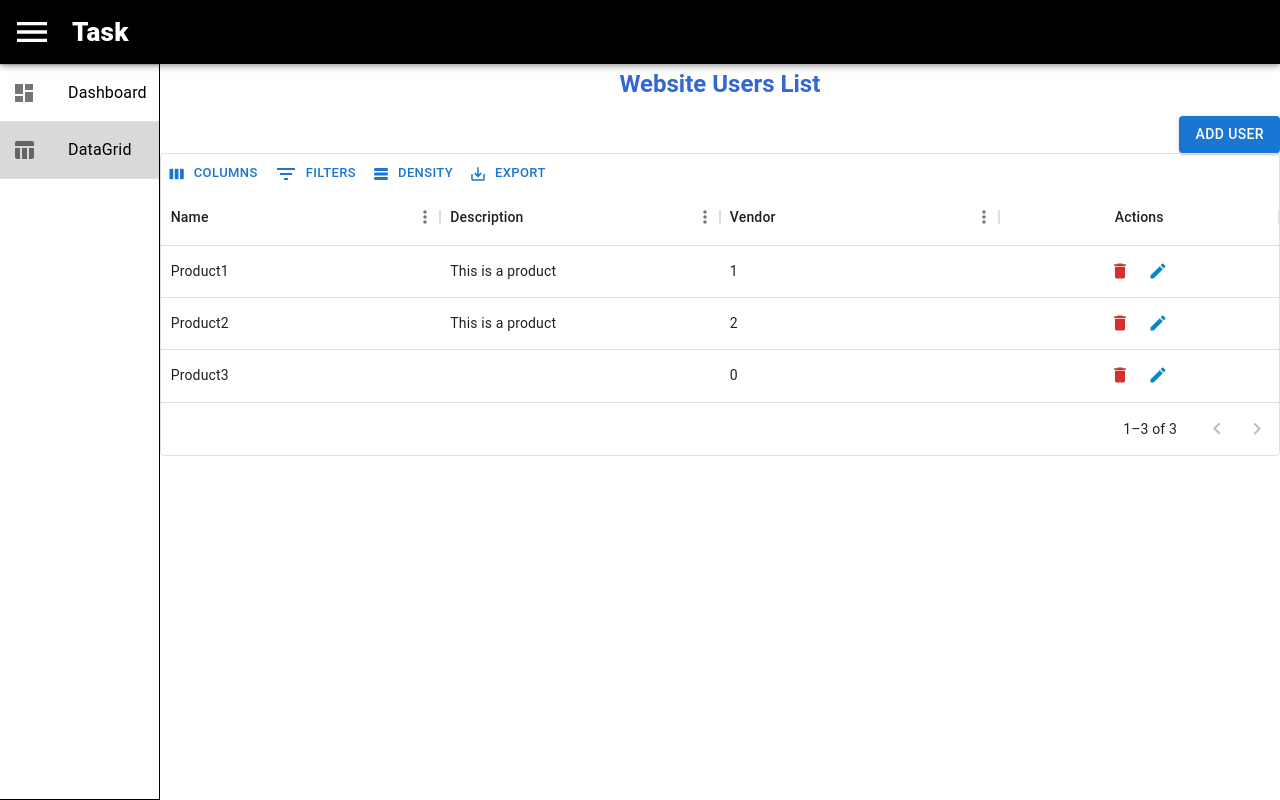
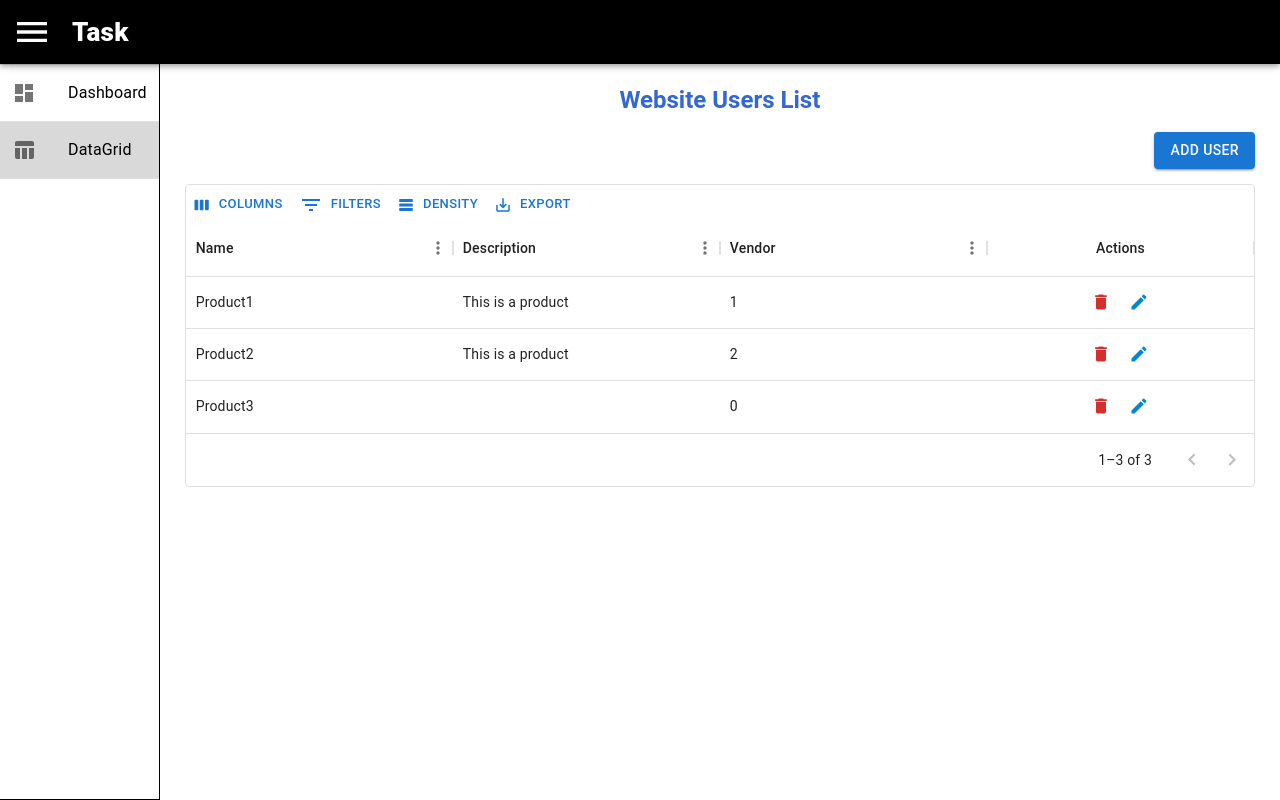
Before and after one commit to gor-mitanshu/Form-Array---DataGrid, a React (Create React App) app: page /datagrid in a window 1280 px wide. Built offline with nearby package versions, Linux system fonts and the light colour scheme; data requests are answered from the project's data file.

Commit message:
Designing part done

```diff
--- a/src/components/pages/Main.jsx
+++ b/src/components/pages/Main.jsx
@@ -1,6 +1,7 @@
 import React, { useState } from "react";
 import UserModal from "./datagridComponents/FormModal";
 import DataGridComponent from "./datagridComponents/DataGrid";
+import { Grid } from "@mui/material";
 
 const MainDataGrid = () => {
   const [isModalOpen, setIsModalOpen] = useState(false);
@@ -9,10 +10,10 @@ const MainDataGrid = () => {
   const closeModal = () => setIsModalOpen(false);
 
   return (
-    <div>
+    <Grid padding={"0 25px 25px 25px"}>
       <DataGridComponent openModal={openModal} />
       <UserModal isOpen={isModalOpen} onClose={closeModal} />
-    </div>
+    </Grid>
   );
 };
 
--- a/src/components/pages/datagridComponents/DataGrid.jsx
+++ b/src/components/pages/datagridComponents/DataGrid.jsx
@@ -70,12 +70,18 @@ const DataGridComponent = ({ openModal }) => {
         fontWeight={700}
         color={"Highlight"}
         variant="h5"
-        mb={2}
+        my={2}
       >
         Website Users List
       </Typography>
       <div>
-        <div style={{ display: "flex", justifyContent: "flex-end" }}>
+        <div
+          style={{
+            display: "flex",
+            justifyContent: "flex-end",
+            marginBottom: "15px",
+          }}
+        >
           <Button variant="contained" onClick={openModal}>
             Add User
           </Button>
--- a/src/components/pages/datagridComponents/FormModal.jsx
+++ b/src/components/pages/datagridComponents/FormModal.jsx
@@ -87,6 +87,12 @@ const UserModal = ({ isOpen, onClose }) => {
         <Typography variant="h5" textAlign={"center"} mb={2}>
           Form
         </Typography>
+        <div
+          style={{
+            maxHeight: "550px",
+            overflowY: "auto",
+          }}
+        >
           <Formik
             initialValues={initialValues}
             validationSchema={validationSchema}
@@ -206,7 +212,9 @@ const UserModal = ({ isOpen, onClose }) => {
                                                 as={Select}
                                                 name={`vendors[${index}].variants[${vIndex}].varient`}
                                               >
-                                              <MenuItem value={"L"}>L</MenuItem>
+                                                <MenuItem value={"L"}>
+                                                  L
+                                                </MenuItem>
                                                 <MenuItem value={"XL"}>
                                                   XL
                                                 </MenuItem>
@@ -216,7 +224,8 @@ const UserModal = ({ isOpen, onClose }) => {
                                               </Field>
                                               {touched.vendors &&
                                                 touched.vendors[index] &&
-                                              touched.vendors[index].variants &&
+                                                touched.vendors[index]
+                                                  .variants &&
                                                 touched.vendors[index].variants[
                                                   vIndex
                                                 ] &&
@@ -225,7 +234,8 @@ const UserModal = ({ isOpen, onClose }) => {
                                                 ].varient &&
                                                 errors.vendors &&
                                                 errors.vendors[index] &&
-                                              errors.vendors[index].variants &&
+                                                errors.vendors[index]
+                                                  .variants &&
                                                 errors.vendors[index].variants[
                                                   vIndex
                                                 ] &&
@@ -238,7 +248,8 @@ const UserModal = ({ isOpen, onClose }) => {
                                                   >
                                                     {
                                                       errors.vendors[index]
-                                                      .variants[vIndex].varient
+                                                        .variants[vIndex]
+                                                        .varient
                                                     }
                                                   </div>
                                                 )}
@@ -355,6 +366,7 @@ const UserModal = ({ isOpen, onClose }) => {
               </Form>
             )}
           </Formik>
+        </div>
       </Box>
     </Modal>
   );
```
Lines whose indentation alone changed are shown as unchanged.
